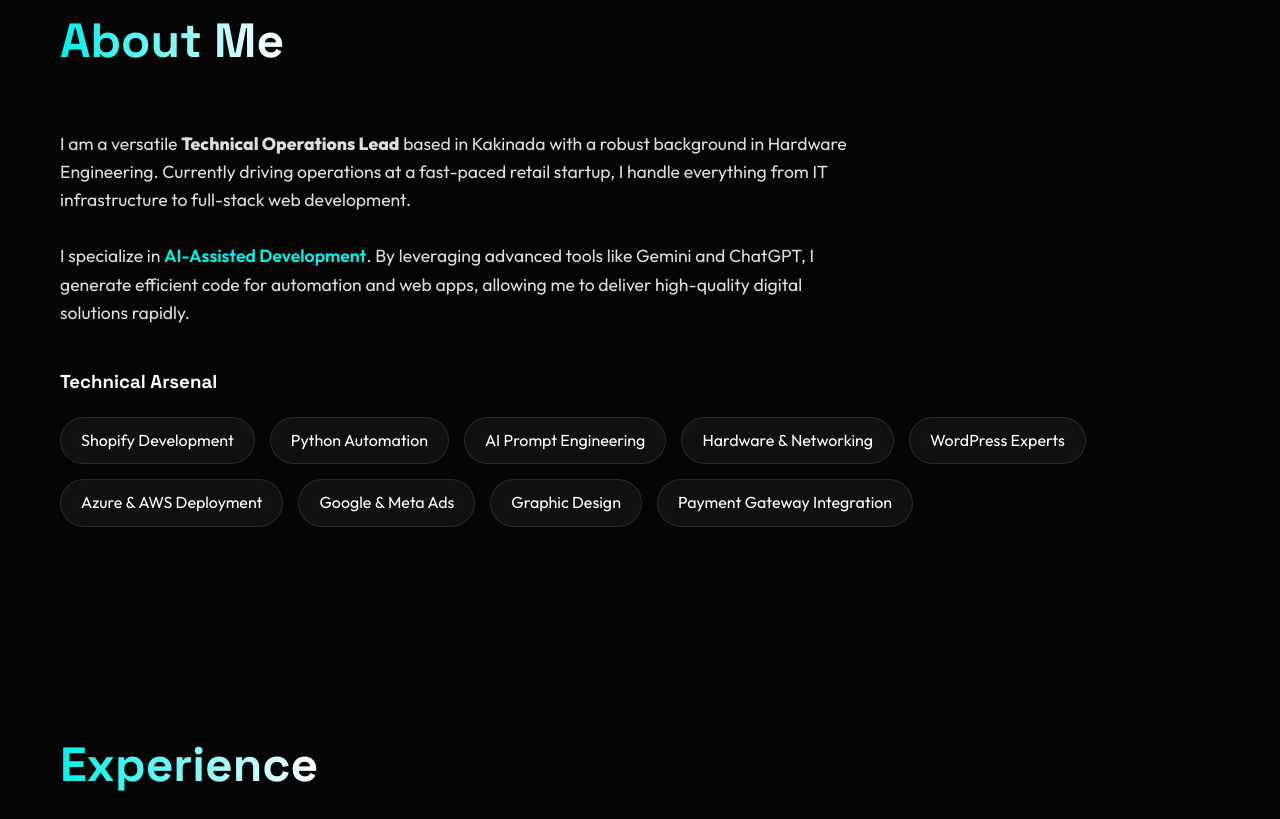
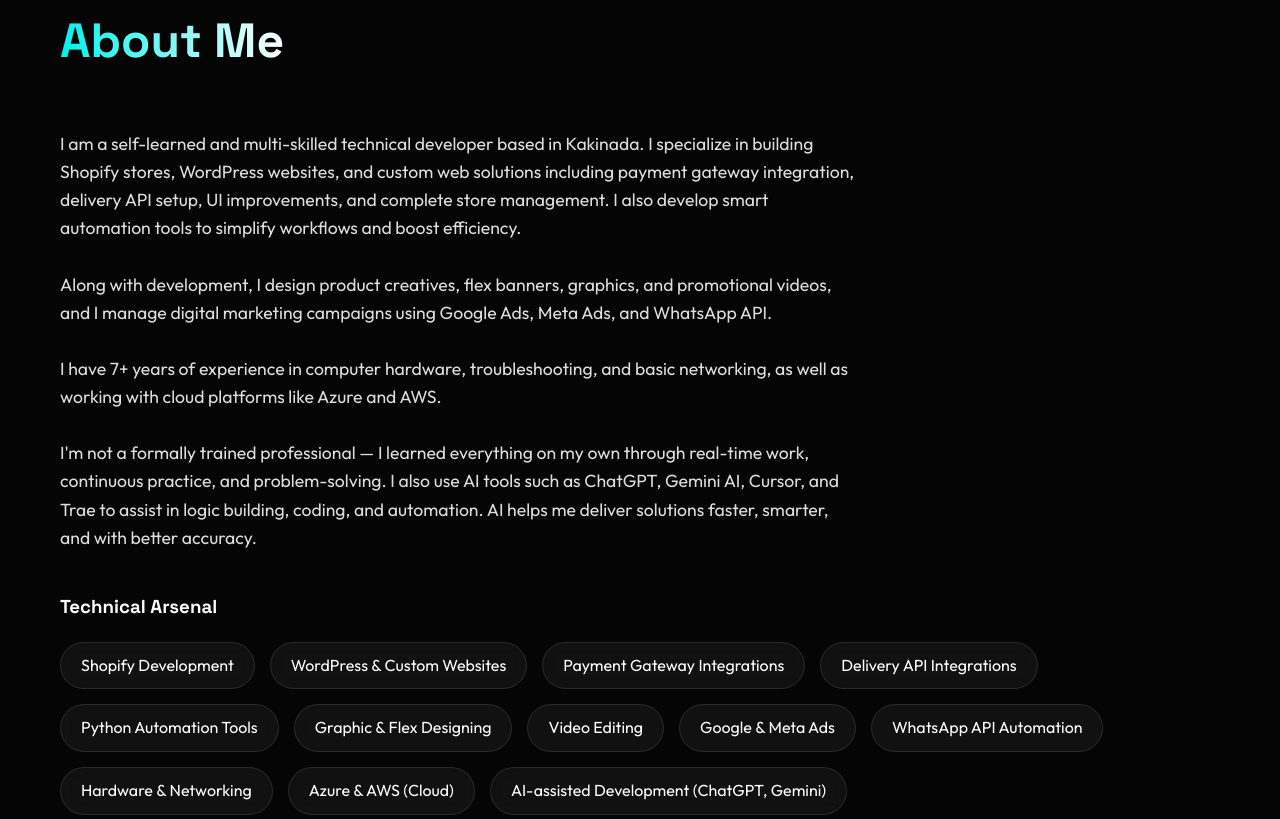
Before and after one commit to Skhaju/portfolio, a plain HTML site: page index.html in a window 1280 px wide. Shown: the part 897-1716 px from the top of the page. Drawn offline with nearby package versions, Linux system fonts and the light colour scheme; animation ran at ten frames a second.

Commit message:
Update index.html

```diff
--- a/index.html
+++ b/index.html
@@ -366,22 +366,44 @@
     <div class="container">
         <h2 class="section-title">About Me</h2>
         <div class="about-text">
-                <p>I am a versatile <strong>Technical Operations Lead</strong> based in Kakinada with a robust background in Hardware Engineering. Currently driving operations at a fast-paced retail startup, I handle everything from IT infrastructure to full-stack web development.</p>
+            <p>
+                I am a self-learned and multi-skilled technical developer based in Kakinada. I specialize in building Shopify stores, WordPress websites, and custom web solutions
+                including payment gateway integration, delivery API setup, UI improvements, and complete
+                store management. I also develop smart automation tools to simplify workflows and boost efficiency.
+            </p>
             <br>
-                <p>I specialize in <span class="highlight">AI-Assisted Development</span>. By leveraging advanced tools like Gemini and ChatGPT, I generate efficient code for automation and web apps, allowing me to deliver high-quality digital solutions rapidly.</p>
+            <p>
+                Along with development, I design product creatives, flex banners, graphics, and promotional videos,
+                and I manage digital marketing campaigns using Google Ads, Meta Ads, and WhatsApp API.
+            </p>
+            <br>
+            <p>
+                I have 7+ years of experience in computer hardware, troubleshooting, and basic networking,
+                as well as working with cloud platforms like Azure and AWS.
+            </p>
+            <br>
+            <p>
+                I'm not a formally trained professional — I learned everything on my own through real-time work,
+                continuous practice, and problem-solving. I also use AI tools such as ChatGPT, Gemini AI,
+                Cursor, and Trae to assist in logic building, coding, and automation. AI helps me deliver
+                solutions faster, smarter, and with better accuracy.
+            </p>
         </div>
 
         <h3 style="margin-bottom: 20px; color: #fff;">Technical Arsenal</h3>
         <div class="skills-grid">
             <div class="skill-tag">Shopify Development</div>
-                <div class="skill-tag">Python Automation</div>
-                <div class="skill-tag">AI Prompt Engineering</div>
+            <div class="skill-tag">WordPress & Custom Websites</div>
+            <div class="skill-tag">Payment Gateway Integrations</div>
+            <div class="skill-tag">Delivery API Integrations</div>
+            <div class="skill-tag">Python Automation Tools</div>
+            <div class="skill-tag">Graphic & Flex Designing</div>
+            <div class="skill-tag">Video Editing</div>
+            <div class="skill-tag">Google & Meta Ads</div>
+            <div class="skill-tag">WhatsApp API Automation</div>
             <div class="skill-tag">Hardware & Networking</div>
-                <div class="skill-tag">WordPress Experts</div>
-                <div class="skill-tag">Azure & AWS Deployment</div>
-                <div class="skill-tag">Google & Meta Ads</div>
-                <div class="skill-tag">Graphic Design</div>
-                <div class="skill-tag">Payment Gateway Integration</div>
+            <div class="skill-tag">Azure & AWS (Cloud)</div>
+            <div class="skill-tag">AI-assisted Development (ChatGPT, Gemini)</div>
         </div>
     </div>
 </section>
```
Lines whose indentation alone changed are shown as unchanged.
